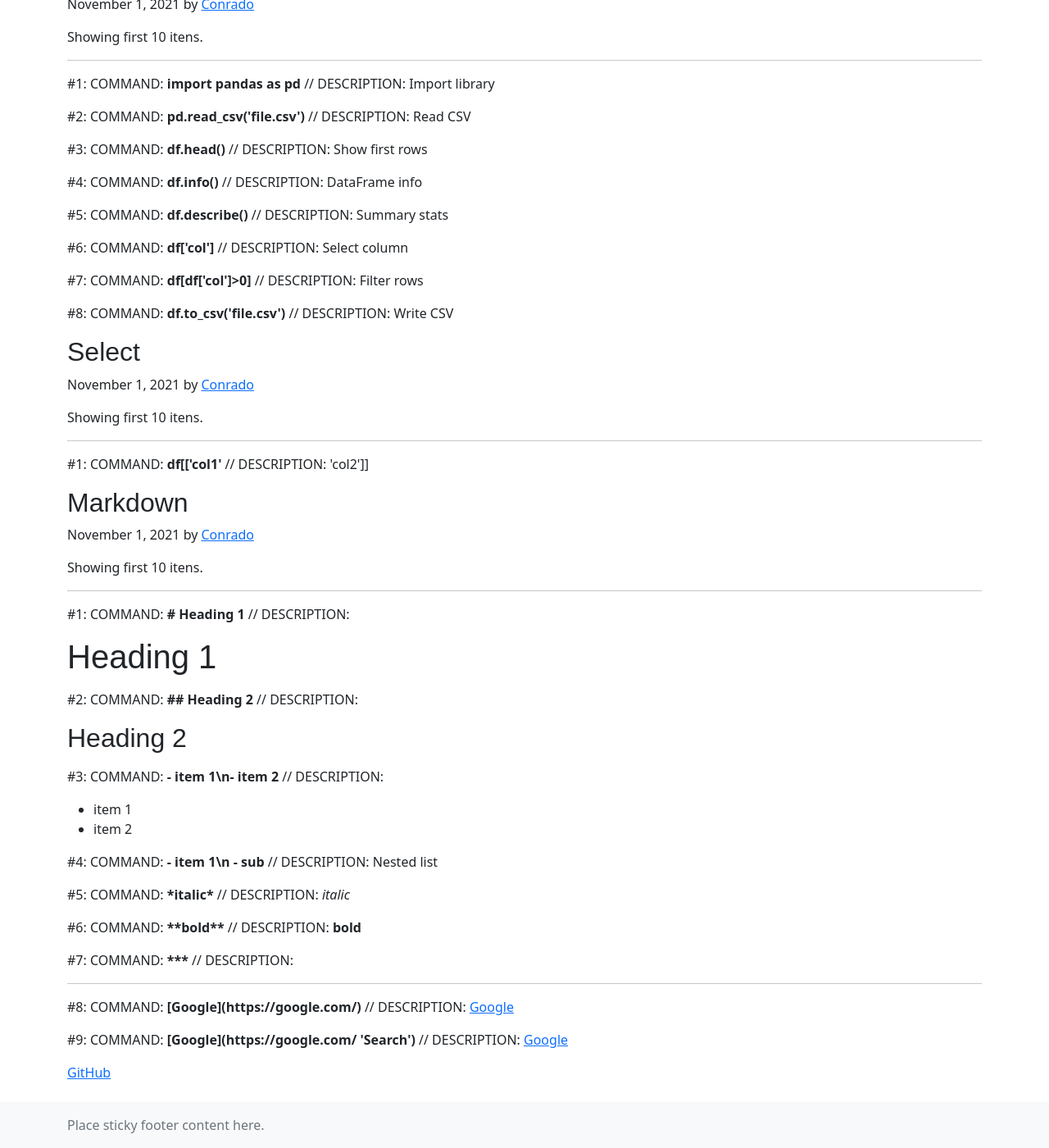
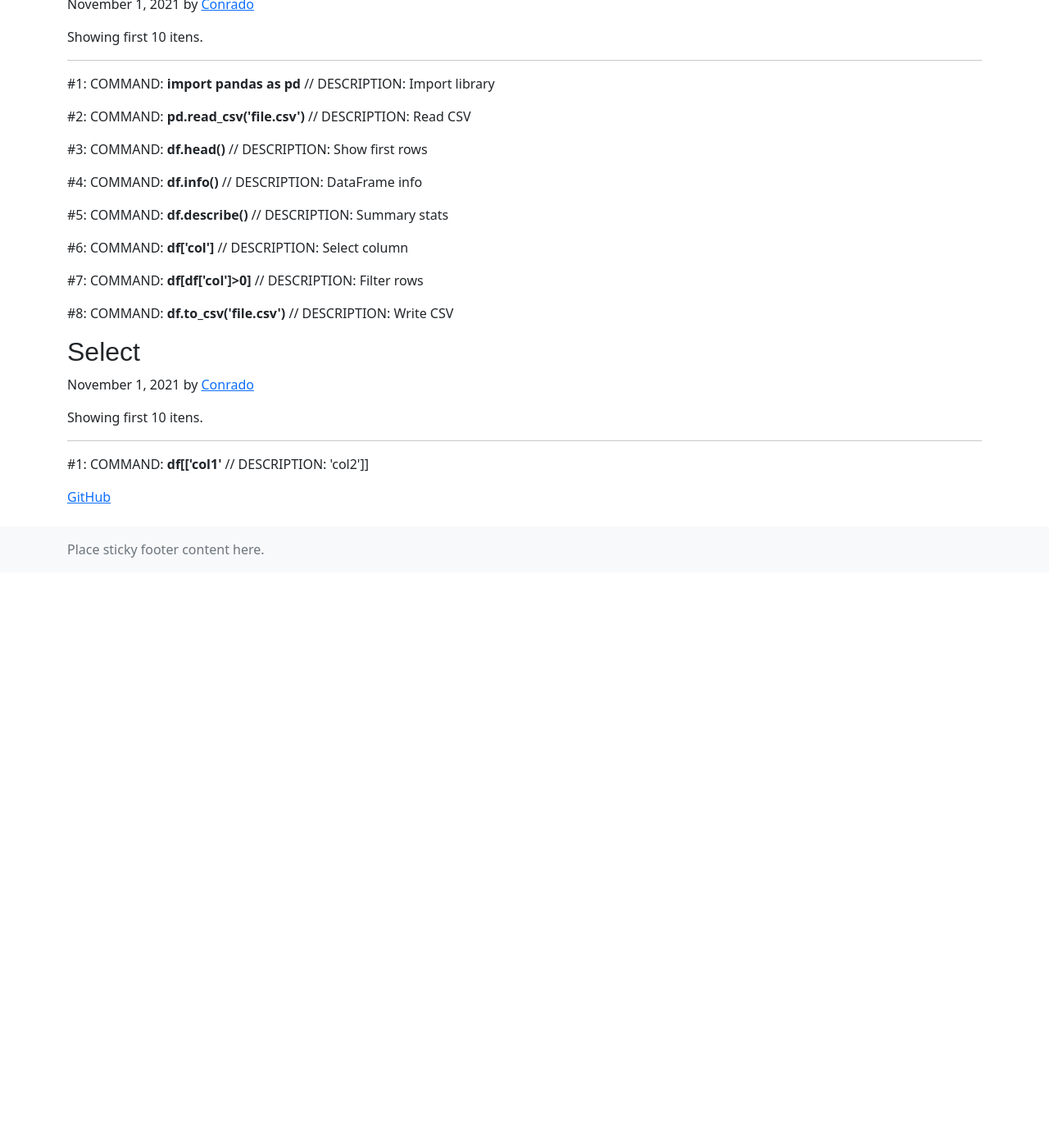
Before and after one commit to ConradoAlmeida/cheatsheets, a Jekyll site: the page built from index.html, in a window 1280 px wide and 1400 px high, scrolled down 4872 px. Shown: the whole window at 82% size. Built offline with Jekyll 4.4.1, drawn with Linux system fonts in a browser that asks for light colours; after the commit the page ends 5570 px from its top, so only the background shows below that.

Commit message:
remocao do markdown

```diff
--- a/_data/lang-data.yml
+++ b/_data/lang-data.yml
@@ -24,11 +24,6 @@
       page: pipenv-cheat.html
       description: Pipenv for Python dependency management and virtualenvs.
       author: <a class="text-primary">Conrado Almeida</a>
-- lang-name: Markdown
-  lang-alias: mark
-  page: markdown-cheat.html
-  description: markdown
-  author: <a class="text-primary">Conrado Almeida</a>
 - lang-name: Docker
   lang-alias: docker
   page: docker-cheat.html
--- a/_data/store-data.csv
+++ b/_data/store-data.csv
@@ -213,13 +213,3 @@ df['col'],Select column,Select,Pandas
 df[['col1','col2']],Select columns,Select,Pandas
 df[df['col']>0],Filter rows,Select,Pandas
 df.to_csv('file.csv'),Write CSV,IO,Pandas
-# -------------------- Markdown --------------------,,,
-# Heading 1,"<h1>Heading 1</h1>",Headers,Markdown
-## Heading 2,"<h2>Heading 2</h2>",Headers,Markdown
-"- item 1\n- item 2","<ul><li>item 1</li><li>item 2</li></ul>",Lists,Markdown
-"- item 1\n  - sub","Nested list",Lists,Markdown
-*italic*,"<em>italic</em>",Emphasis,Markdown
-**bold**,"<strong>bold</strong>",Emphasis,Markdown
-***,"<hr/>",Horizontal Rule,Markdown
-[Google](https://google.com/),<a href='https://google.com/'>Google</a>,Links,Markdown
-[Google](https://google.com/ 'Search'),<a href='https://google.com/' title='Search'>Google</a>,Links,Markdown
```
